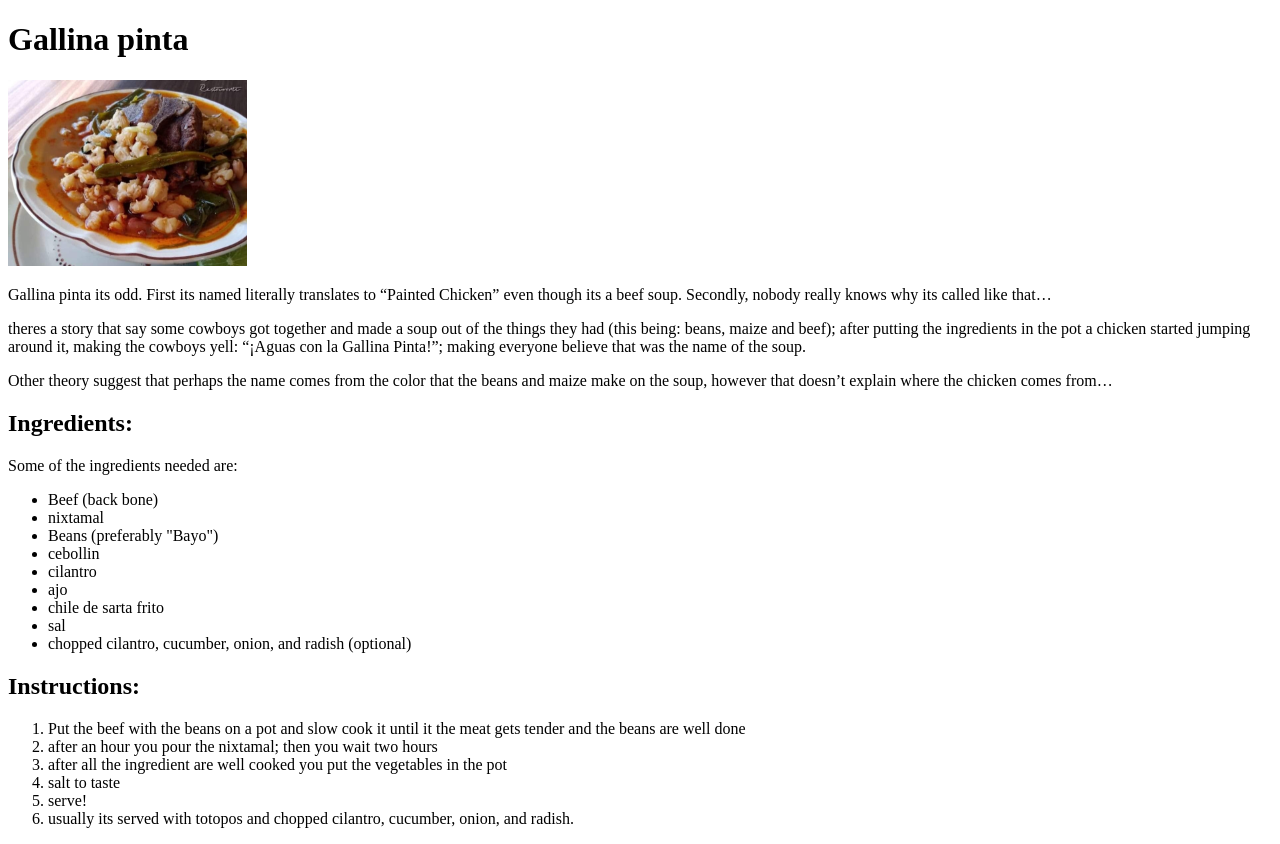
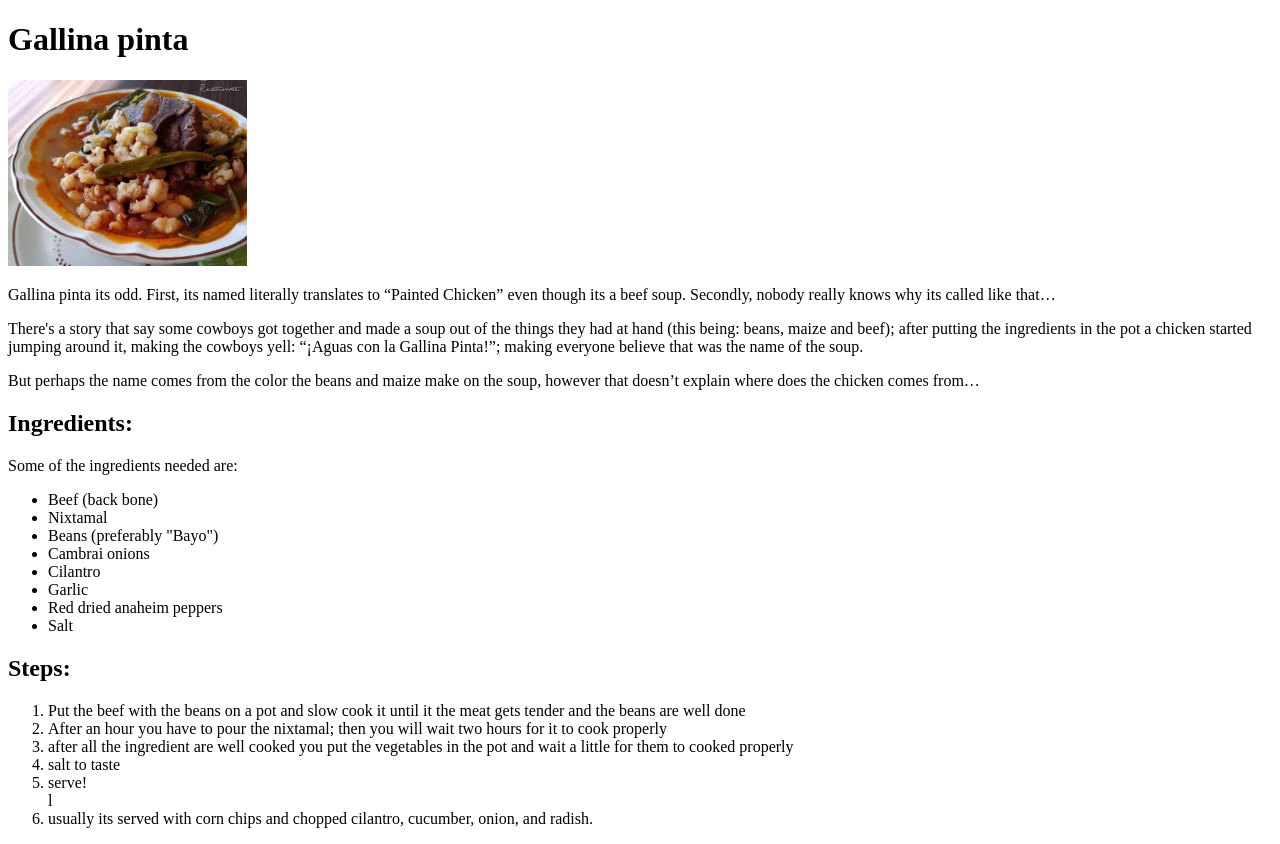
Before and after one commit to YesUSFlorido/odin-recipes, a plain HTML site: page recipes/gallina_pinta.html in a window 1280 px wide. Drawn offline with Linux system fonts and the light colour scheme.

```diff
--- a/recipes/gallina_pinta.html
+++ b/recipes/gallina_pinta.html
@@ -1,20 +1,20 @@
 <!DOCTYPE html>
 <html lang="en">
-<head>
-    <meta charset="UTF-8">
+   <head>
+      <meta charset="UTF-8">
 
-    <title>Gallina Pinta</title>
-</head>
-<body>
+      <title>Gallina Pinta</title>
+   </head>
+   <body>
       <h1>Gallina pinta</h1>
       <img src="../images/gallina-pinta.jpg" alt="a picture of gallina pinta showing beef with beans and nixtamal (soup)" height="186" width="239">
 
-      <p>Gallina pinta its odd. First its  named literally translates to “Painted Chicken” even though its a beef soup. Secondly, nobody really knows why its called like that…</p>
+      <p>Gallina pinta its odd. First, its  named literally translates to “Painted Chicken” even though its a beef soup. Secondly, nobody really knows why its called like that…</p>
 
-      <p>theres a story that say some cowboys got together and made a soup out of the things they had (this being: beans, maize and beef); after putting the ingredients in the pot
-      a chicken started jumping around it, making the cowboys yell: “¡Aguas con la Gallina Pinta!”; making everyone believe that was the name of the soup.</p>
+      <p>There's a story that say some cowboys got together and made a soup out of the things they had at hand (this being: beans, maize and beef); after putting the ingredients
+         in the pot a chicken started jumping around it, making the cowboys yell: “¡Aguas con la Gallina Pinta!”; making everyone believe that was the name of the soup.</p>
 
-      <p>Other theory suggest that perhaps the name comes from the color that the beans and maize make on the soup, however that doesn’t explain where the chicken comes from…</p>
+      <p>But perhaps the name comes from the color the beans and maize make on the soup, however that doesn’t explain where does the chicken comes from…</p>
 
       <h2>Ingredients:</h2>
 
@@ -22,25 +22,24 @@
 
      <ul>
         <li>Beef (back bone)</li>
-        <li>nixtamal</li>
+        <li>Nixtamal</li>
         <li>Beans (preferably "Bayo")</li>
-        <li>cebollin</li>
-        <li>cilantro</li>
-        <li>ajo</li>
-        <li>chile de sarta frito</li>
-        <li>sal</li>
-        <li>chopped cilantro, cucumber, onion, and radish (optional)</li>
+        <li>Cambrai onions</li>
+        <li>Cilantro</li>
+        <li>Garlic</li>
+        <li>Red dried anaheim peppers</li>
+        <li>Salt</li>
      </ul>
 
-     <h2>Instructions:</h2>
+     <h2>Steps:</h2>
 
      <ol>
          <li>Put the beef with the beans on a pot and slow cook it until it the meat gets tender and the beans are well done</li>
-         <li>after an hour you pour the nixtamal; then you wait two hours</li>
-         <li>after all the ingredient are well cooked you put the vegetables in the pot</li>
+         <li>After an hour you have to pour the nixtamal; then you will wait two hours for it to cook properly</li>
+         <li>after all the ingredient are well cooked you put the vegetables in the pot and wait a little for them to cooked properly</li>
          <li>salt to taste</li>
-         <li>serve!</li>
-         <li>usually its served with totopos and chopped cilantro, cucumber, onion, and radish.</li>
+         <li>serve!</li>l
+         <li>usually its served with corn chips and chopped cilantro, cucumber, onion, and radish.</li>
      </ol>
 
     </body>
```
Also changed, not shown: recipes/Carne-Con-Chile.html (+4 -4 lines), recipes/Chilecoloradosauce.html (+4 -5 lines), recipes/pozole.html (+21 -12 lines).
